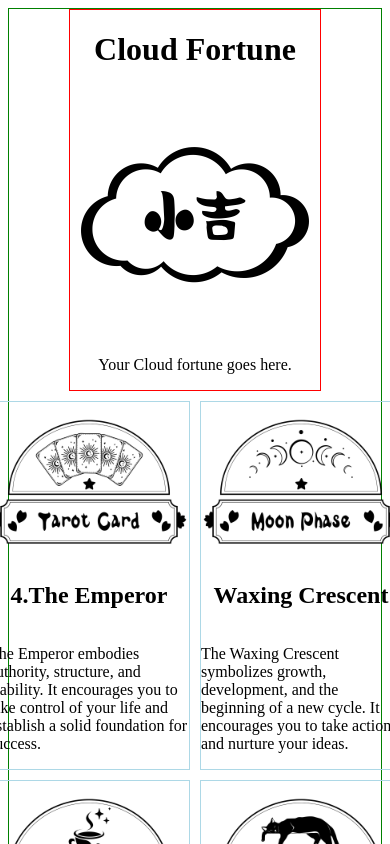
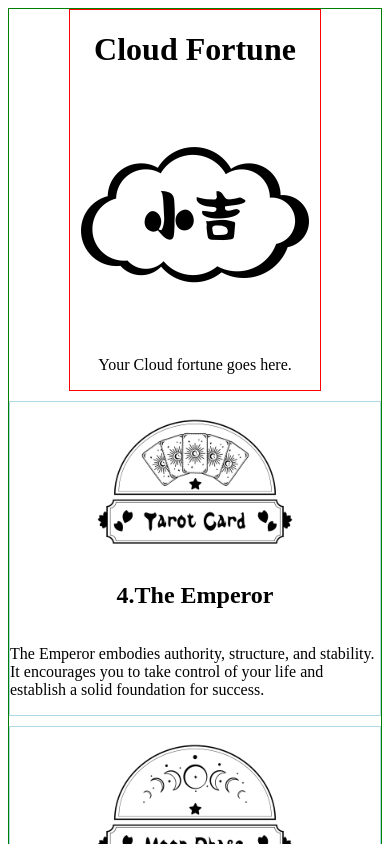
Before and after one commit to pand3m1x/SaikaFortunes, a React (Vite) app: page /cloudfortune in a window 390 px wide. Shown: the top 844 px of the page. Built offline with nearby package versions, Linux system fonts and the light colour scheme.

Commit message:
style for grid has been moved to index css, media responsiveness set up, cloud fortune is up to date, will move quarter grid style from sakura, moon, and star

```diff
--- a/src/index.css
+++ b/src/index.css
@@ -1,6 +1,6 @@
-/*font's not working*/
+/* font's not working*/
 
-/* .galdeano-regular {
+ /* .galdeano-regular {
   font-family: "Galdeano", sans-serif;
   font-weight: 400;
   font-style: normal;
@@ -10,4 +10,18 @@ h1, h2, h3, h4, h5, h6 {
   font-family: "Galdeano", sans-serif;
   font-weight: 400;
   font-style: normal;
-} */
+}
+
+@import url('https://fonts.googleapis.com/css2?family=Galdeano&display=swap'); */
+
+.quarter-grid {
+  display: grid;
+  grid-template-columns: repeat(2, 1fr);
+  gap: 10px;
+}
+
+@media (max-width: 768px) {
+  .quarter-grid {
+    grid-template-columns: 1fr;
+  }
+}
--- a/src/pages/cloudFortune.jsx
+++ b/src/pages/cloudFortune.jsx
@@ -9,17 +9,17 @@ function CloudFortune() {
 
   return (
     <>
-      <div id="fortune-container" style={{ display: 'flex',
+      <div className="fortune-container" style={{ display: 'flex',
                                            flexDirection: 'column',
                                            alignItems: 'center',
                                            gap: '10px',
                                            border: '1px solid green' }}>
-        <div id="main-fortune" style={{ display: 'flex', flexDirection: 'column', alignItems: 'center', border: '1px solid red' }}>
+        <div className="main-fortune" style={{ display: 'flex', flexDirection: 'column', alignItems: 'center', border: '1px solid red' }}>
           <h1>Cloud Fortune</h1>
           <img src={blessCloud} alt="Blessed Cloud" style={{ width: '250px', height: 'auto' }} />
           <p>Your Cloud fortune goes here.</p>
         </div>
-        <div id="quater-grid" style={{ display: 'grid', gridTemplateColumns: 'repeat(2, 1fr)', gap: '10px' }}>
+        <div className="quarter-grid" >
           <div id="tarot-card" style={{ border: '1px solid lightblue' }}>
             <TarotCard></TarotCard>
           </div>
--- a/src/pages/sakuraFortune.jsx
+++ b/src/pages/sakuraFortune.jsx
@@ -7,17 +7,17 @@ import TeaFlavor from "../components/TeaFlavor";
 function SakuraFortune() {
   return (
   <>
-    <div id="fortune-container" style={{ display: 'flex',
+    <div className="fortune-container" style={{ display: 'flex',
                                          flexDirection: 'column',
                                          alignItems: 'center',
                                          gap: '10px',
                                          border: '1px solid green' }}>
-      <div id="main-fortune" style={{ display: 'flex', flexDirection: 'column', alignItems: 'center', border: '1px solid red' }}>
+      <div className="main-fortune" style={{ display: 'flex', flexDirection: 'column', alignItems: 'center', border: '1px solid red' }}>
         <h1>Sakura Fortune</h1>
         <img src={blessSakura} alt="Blessed Sakura" style={{ width: '200px', height: 'auto' }} />
         <p>Your sakura fortune goes here.</p>
       </div>
-        <div id="quater-grid" style={{ display: 'grid', gridTemplateColumns: 'repeat(2, 1fr)', gap: '10px' }}>
+        <div className="quarter-grid" style={{ display: 'grid', gridTemplateColumns: 'repeat(2, 1fr)', gap: '10px' }}>
           <div id="tarot-card" style={{ border: '1px solid lightblue' }}>
             <TarotCard></TarotCard>
           </div>
```
